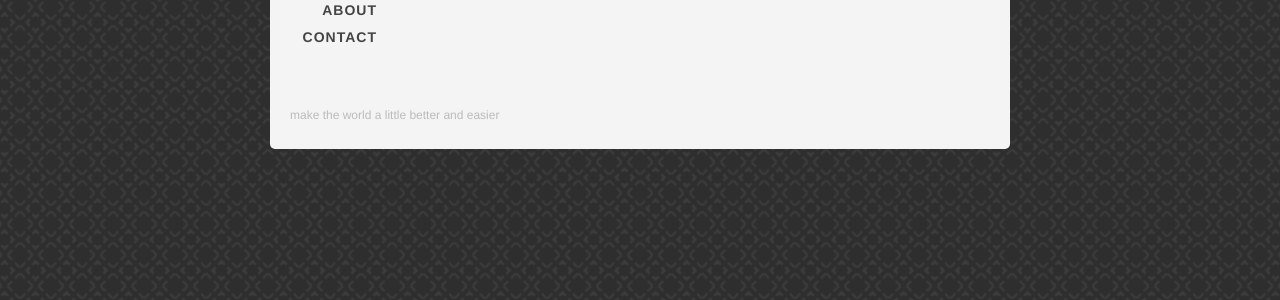
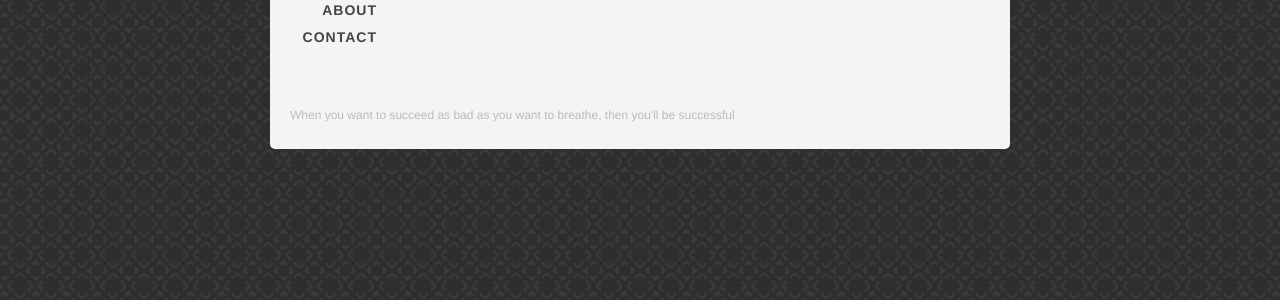
Before and after one commit to tiegeci/tiegeci.github.com, a Jekyll site: the page built from index.html, in a window 1280 px wide. Shown: the part 185-485 px from the top of the page. Built offline with Jekyll 4.4.1, drawn with Linux system fonts in a browser that asks for light colours; Markdown is read by kramdown in place of the engine named in the settings.

Commit message:
update my homepage

```diff
--- a/_layouts/default.html
+++ b/_layouts/default.html
@@ -34,7 +34,7 @@
 				</div>
 
 				<div id="footer">
-					<span style="color:#bbb;font-size:12px">make the world a little better and easier</span>
+					<span style="color:#bbb;font-size:12px">When you want to succeed as bad as you want to breathe, then you'll be successful</span>
 					<p style="clear:both"></p>
 				</div>
 
--- a/_layouts/post.html
+++ b/_layouts/post.html
@@ -24,7 +24,7 @@
 				<div id="footer">
 					<div id="feed">
 					</div>
-					<span style="color:#bbb;font-size:12px">make the world a little better and eaiser</span>
+					<span style="color:#bbb;font-size:12px">When you want to succeed as bad as you want to breathe, then you'll be successful</span>
 					<p style="clear:both"></p>
 				</div>
 	</body>
```
